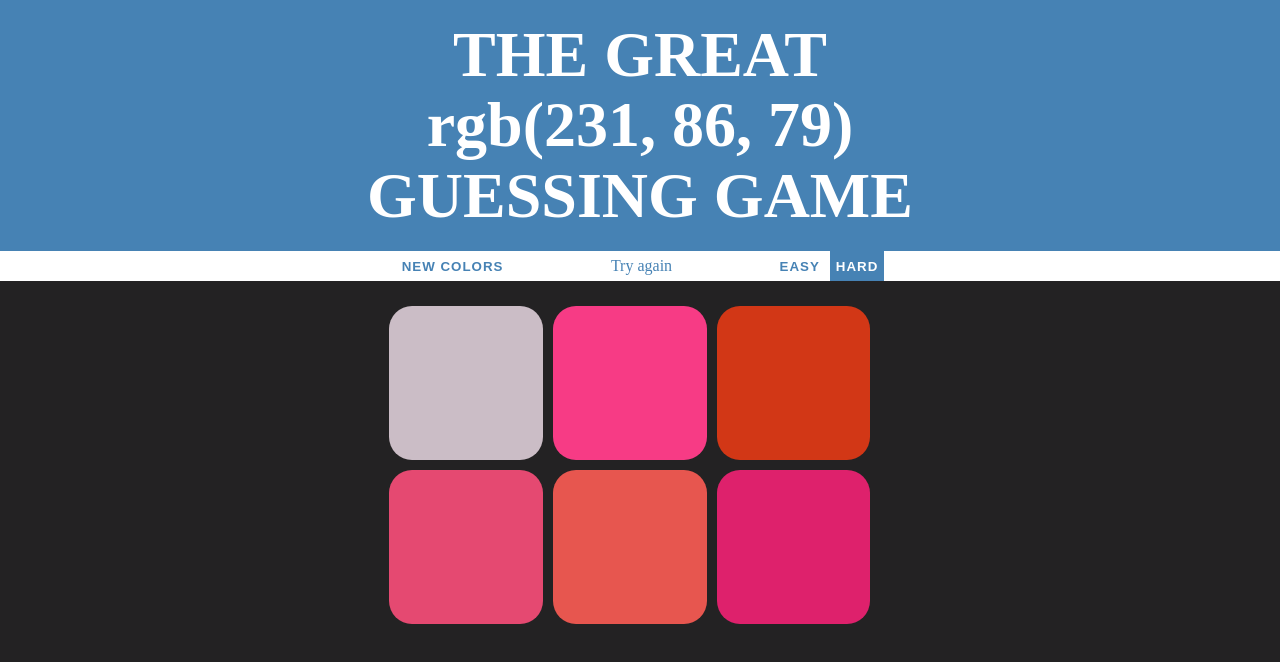
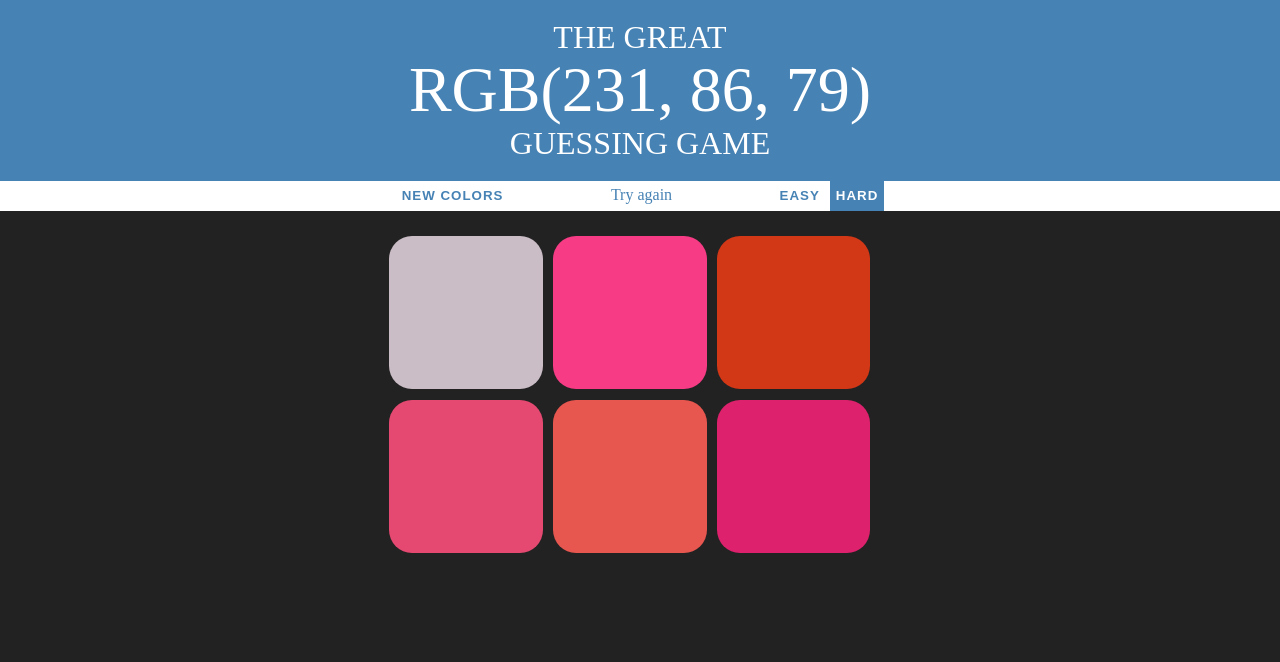
Before and after one commit to MReinhart1/ColorGuessGame, a website: page colorGuess.html in a window 1280 px wide. Drawn offline with Linux system fonts and the light colour scheme.

Commit message:
Final commit finished style

```diff
--- a/colorGuess.html
+++ b/colorGuess.html
@@ -8,8 +8,14 @@
 </head>
 <body>
 
-<div class="title">
-  <h1> <span>THE GREAT</span> <br><span id="labelForGuess"> RGB(255, 255, 255)</span> <br><span> GUESSING GAME</span> </h1>
+<div>
+  <h1>
+    THE GREAT
+    <br>
+    <span id="labelForGuess"> RGB(255, 255, 255)</span>
+    <br>
+    GUESSING GAME
+  </h1>
 </div>
 
 
--- a/colors.css
+++ b/colors.css
@@ -6,11 +6,21 @@ body{
   margin:0;
 }
 
-h1{
+h1 {
+  text-align: center;
+  line-height: 1.1;
+  font-weight: normal;
+  color: white;
+  background: steelblue;
   margin: 0;
-  line-height: 1.1;
-  padding:20px 0;
+  text-transform: uppercase;
+  padding: 20px 0;
 }
+
+#labelForGuess {
+  font-size: 200%;
+}
+
 button{
   border: none;
   background: none;
@@ -40,15 +50,6 @@ button:hover{
   color:white;
 }
 
-.title{
-  width: 100%;
-  background-color: steelblue;
-  text-align: center;
-  margin: 0;
-  color: white;
-  font-size: 200%;
-
-}
 
 #response{
   color:steelblue;
```
